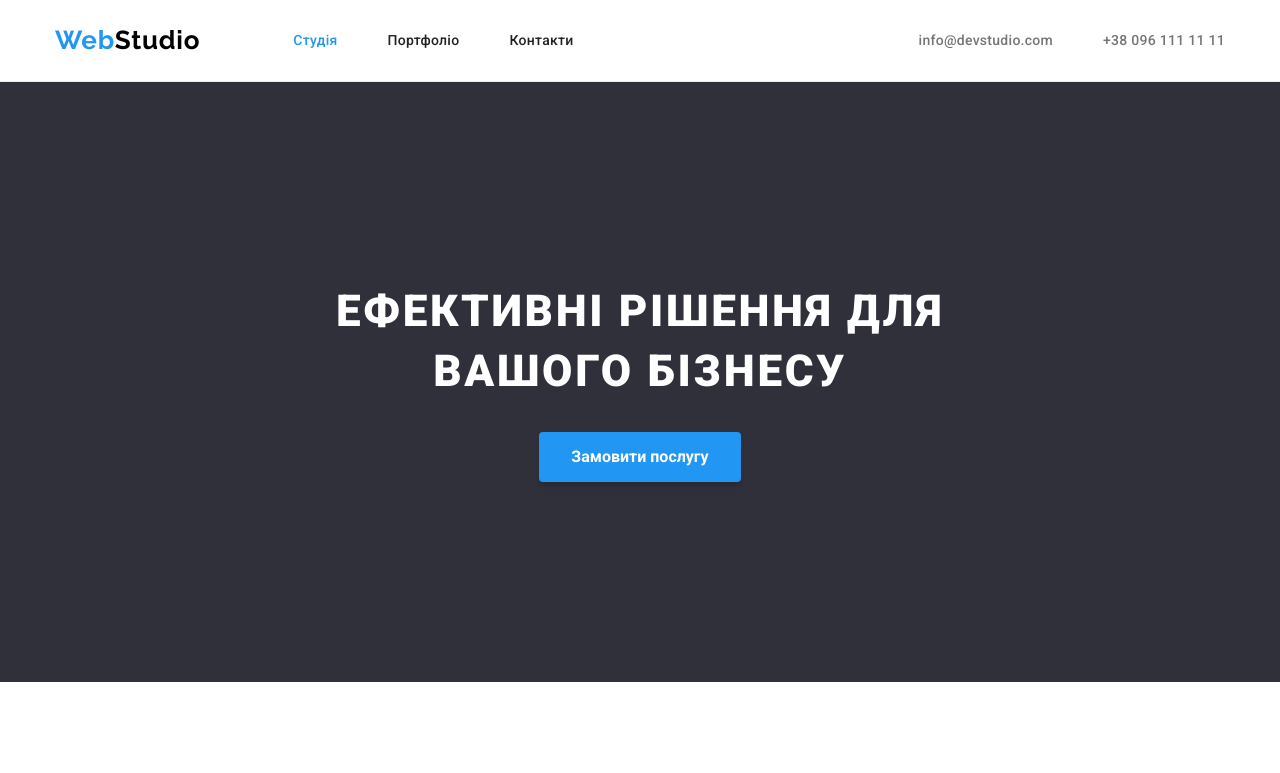
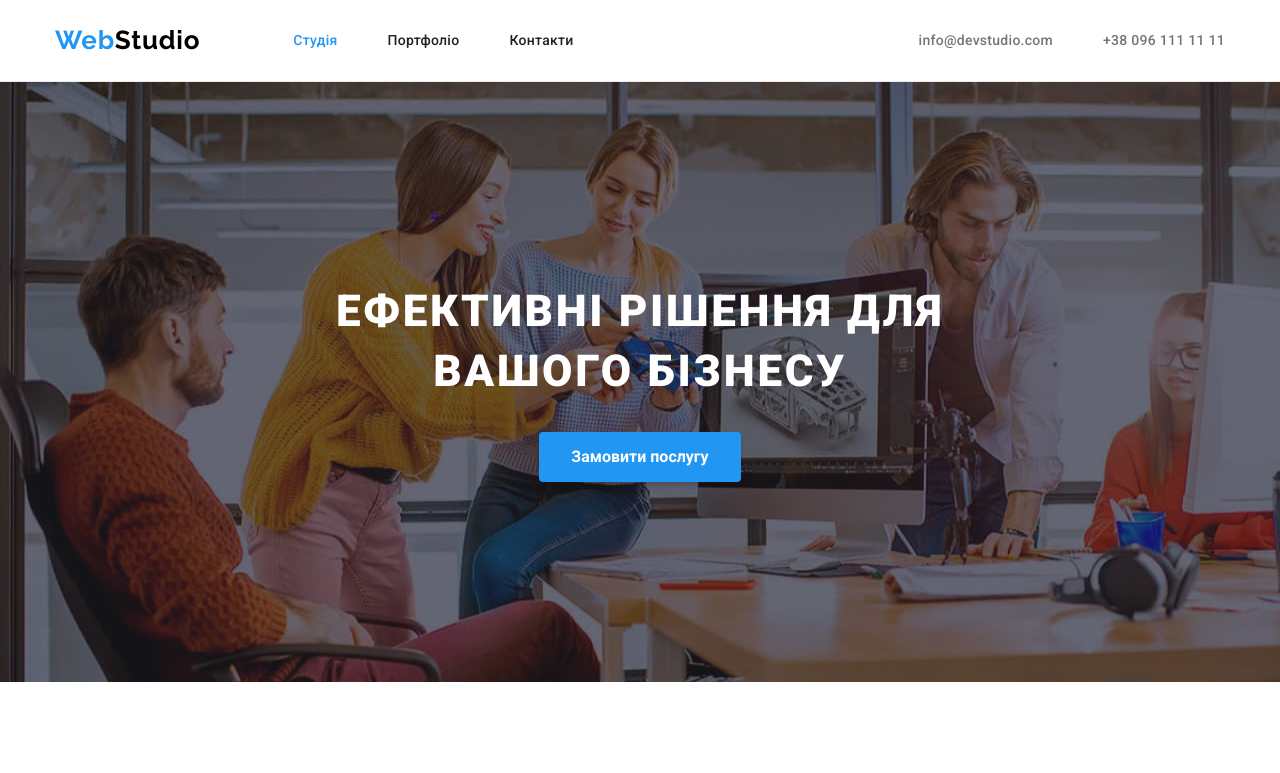
Before and after one commit to Ambr0s0v/goit-markup-hw-04, a plain HTML site: page index.html in a window 1280 px wide. Shown: the top 773 px of the page. Drawn offline with nearby package versions, Linux system fonts and the light colour scheme.

Commit message:
start 4 hw

```diff
--- a/css/styles.css
+++ b/css/styles.css
@@ -48,7 +48,12 @@ img{
 }
 
 .banner{
+    background-image:linear-gradient(to right, rgba(47, 48, 58, 0.4),rgba(47, 48, 58, 0.4)), url('../images/banner-bg.jpg');
+    max-width: 1600px;
+    margin-left: auto;
+    margin-right: auto;
     padding: 200px 0;
+
 }
 .logo-color{
     color: var(--blue-color);
@@ -368,7 +373,6 @@ img{
 .portfolio__button-link{
     padding: 6px 25px;
     border: none;
-    box-shadow: 0px 3px 1px rgba(0, 0, 0, 0.1), 0px 1px 2px rgba(0, 0, 0, 0.08), 0px 2px 2px rgba(0, 0, 0, 0.12);
     border-radius: 4px;
 }
 
@@ -377,6 +381,7 @@ img{
 .portfolio__button-link:active{
     background-color:var(--blue-color);
     color: var(--white-color);
+    box-shadow: 0px 3px 1px rgba(0, 0, 0, 0.1), 0px 1px 2px rgba(0, 0, 0, 0.08), 0px 2px 2px rgba(0, 0, 0, 0.12);
 }
 
 .portfolio__gallery{
```
Also changed, not shown: images/banner-bg.jpg (added), 1 other file.
